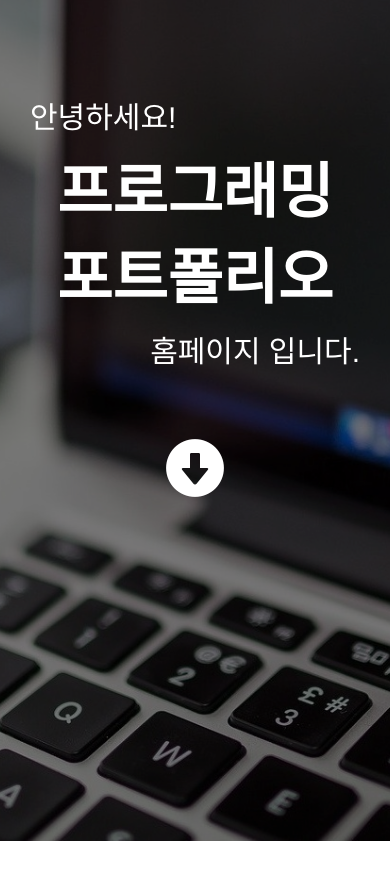
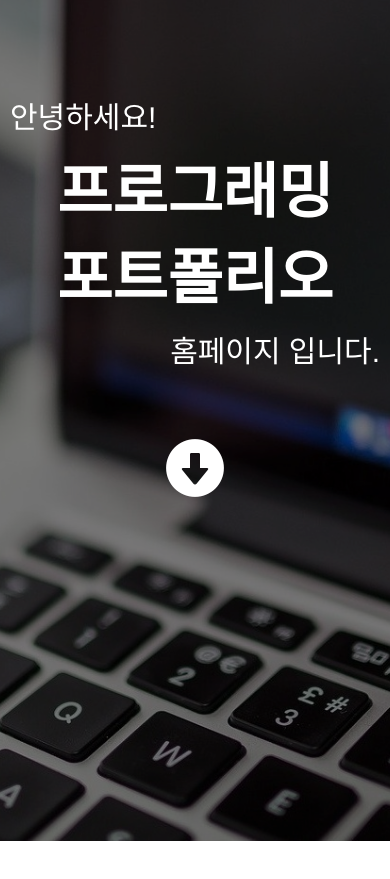
Before and after one commit to yeonggilee/yeonghome, a plain HTML site: page index.html in a window 390 px wide. Shown: the part 103-982 px from the top of the page. Drawn offline with nearby package versions, Linux system fonts and the light colour scheme.

Commit message:
2020_0224_1934

```diff
--- a/resource/css/style.css
+++ b/resource/css/style.css
@@ -48,7 +48,7 @@ section {
 
 #txt {
     color: white;
-    width: 800px;
+    width: 747px;
     margin: auto;
     padding: 100px 10px;
     text-align: center;
@@ -120,7 +120,7 @@ section {
 
 @media(max-width:767px){
     #txt{
-        width: 350px;
+        width: 100%;
     }
 }
 
```
